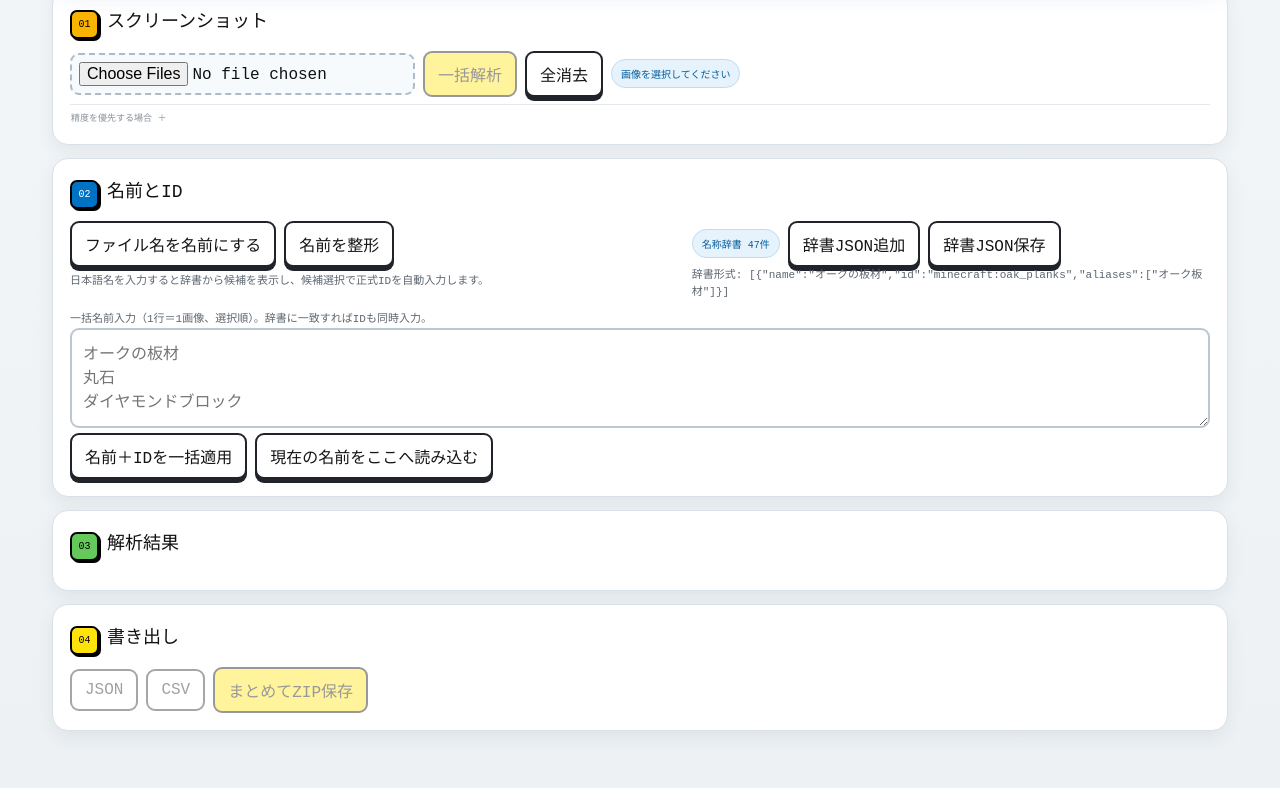
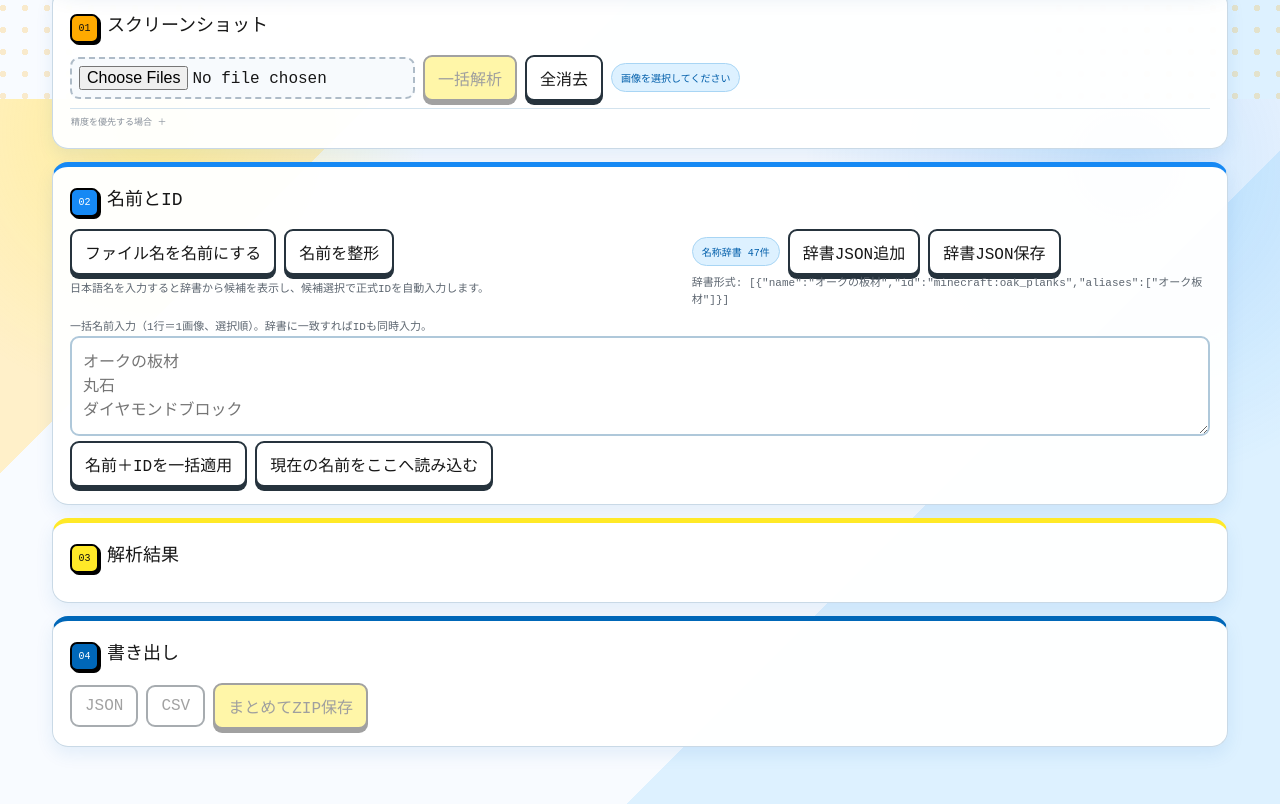
Before and after one commit to twookara/minecraft-block-analyzer, a plain HTML site: page index.html in a window 1280 px wide. Shown: the part 701-1505 px from the top of the page. Drawn offline with nearby package versions, Linux system fonts and the light colour scheme; a web font is replaced by a local one.

Commit message:
Add files via upload

```diff
--- a/index.html
+++ b/index.html
@@ -349,6 +349,90 @@ canvas{
 .card:first-child .small{
   display:none !important;
 }
+
+
+/* Logo-palette page theme */
+:root{
+  --logo-blue:#1689F4;
+  --logo-blue-dark:#0067B8;
+  --logo-blue-light:#DDF1FF;
+  --logo-orange:#FFAA00;
+  --logo-orange-dark:#E78C00;
+  --logo-orange-light:#FFF0C9;
+  --logo-yellow:#FFE928;
+  --logo-black:#171717;
+  --logo-white:#FFFFFF;
+  --ink:#171717;
+  --muted:#5D6670;
+  --paper:#FFFFFF;
+  --soft:#F4F8FC;
+  --line:#C9D9E6;
+  --green:#72C95B;
+  --red:#E76060;
+}
+body{
+  background:
+    radial-gradient(circle at 12% 4%,rgba(255,233,40,.28),transparent 20%),
+    radial-gradient(circle at 88% 8%,rgba(22,137,244,.20),transparent 24%),
+    linear-gradient(135deg,#FFF0C9 0 18%,#F8FBFF 18% 64%,#DDF1FF 64% 100%);
+  background-attachment:fixed;
+}
+body:before{
+  content:"";
+  position:fixed;
+  inset:0;
+  z-index:-1;
+  pointer-events:none;
+  background:
+    radial-gradient(circle,rgba(255,170,0,.20) 0 3px,transparent 3.5px) 14px 16px/22px 22px,
+    linear-gradient(135deg,transparent 0 78%,rgba(0,103,184,.055) 78% 82%,transparent 82% 100%);
+  mask-image:linear-gradient(90deg,#000 0 14%,transparent 30% 72%,#000 90%);
+  -webkit-mask-image:linear-gradient(90deg,#000 0 14%,transparent 30% 72%,#000 90%);
+}
+.card:not(:first-child){
+  background:rgba(255,255,255,.96);
+  border-color:#C9D9E6;
+  box-shadow:0 7px 18px rgba(0,103,184,.09);
+}
+.card:nth-of-type(2){border-top:5px solid var(--logo-orange)}
+.card:nth-of-type(3){border-top:5px solid var(--logo-blue)}
+.card:nth-of-type(4){border-top:5px solid var(--logo-yellow)}
+.card:nth-of-type(5){border-top:5px solid var(--logo-blue-dark)}
+button{
+  border-color:#26333D;
+  background:#FFFFFF;
+  color:#171717;
+  box-shadow:0 4px 0 #26333D;
+}
+button.primary{
+  background:var(--logo-yellow);
+  color:#111;
+  border-color:var(--logo-black);
+  box-shadow:0 4px 0 var(--logo-black);
+}
+input[type=text],textarea{
+  background:#FFFFFF;
+  border-color:#AFC8DA;
+}
+input[type=text]:focus,textarea:focus{
+  border-color:var(--logo-blue);
+  box-shadow:0 0 0 3px rgba(22,137,244,.14);
+}
+.status,.dictStat{
+  background:var(--logo-blue-light);
+  color:#005EAA;
+  border-color:#A8D5F4;
+}
+.helpCompact{
+  border-top-color:#D3E3EE;
+}
+.suggest{
+  border-color:#26333D;
+}
+.card:nth-of-type(2) h2:before{background:var(--logo-orange);color:#111}
+.card:nth-of-type(3) h2:before{background:var(--logo-blue);color:#fff}
+.card:nth-of-type(4) h2:before{background:var(--logo-yellow);color:#111}
+.card:nth-of-type(5) h2:before{background:var(--logo-blue-dark);color:#fff}
 
 </style>
 
--- a/sw.js
+++ b/sw.js
@@ -1,4 +1,4 @@
-const CACHE='mcba-v144';
+const CACHE='mcba-v145';
 const CORE=['./manifest.webmanifest','./icon-192.png','./icon-512.png'];
 self.addEventListener('install',e=>{self.skipWaiting();e.waitUntil(caches.open(CACHE).then(c=>c.addAll(CORE)))});
 self.addEventListener('activate',e=>{e.waitUntil(Promise.all([clients.claim(),caches.keys().then(keys=>Promise.all(keys.filter(k=>k!==CACHE).map(k=>caches.delete(k))))]))});
```
Also changed, not shown: 1 other file.
